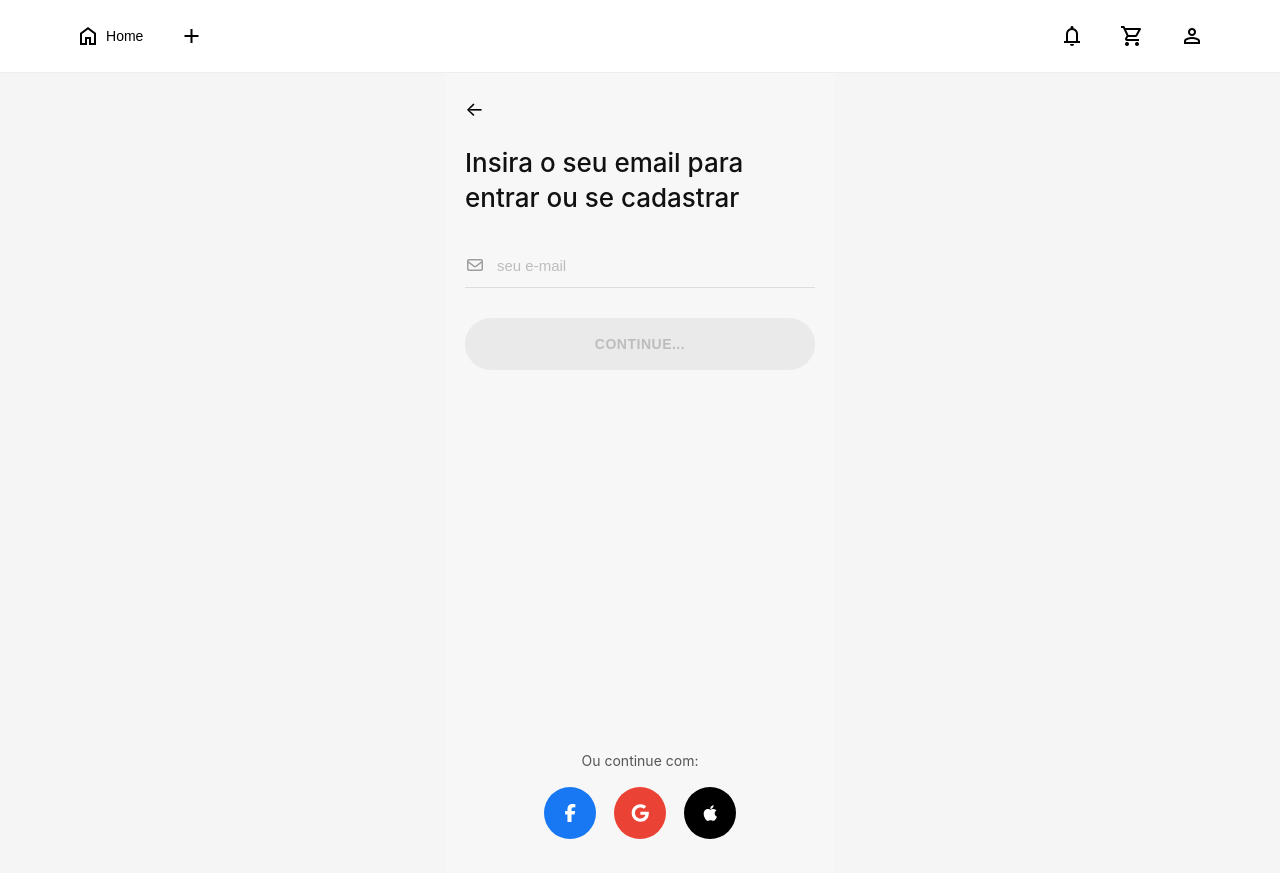
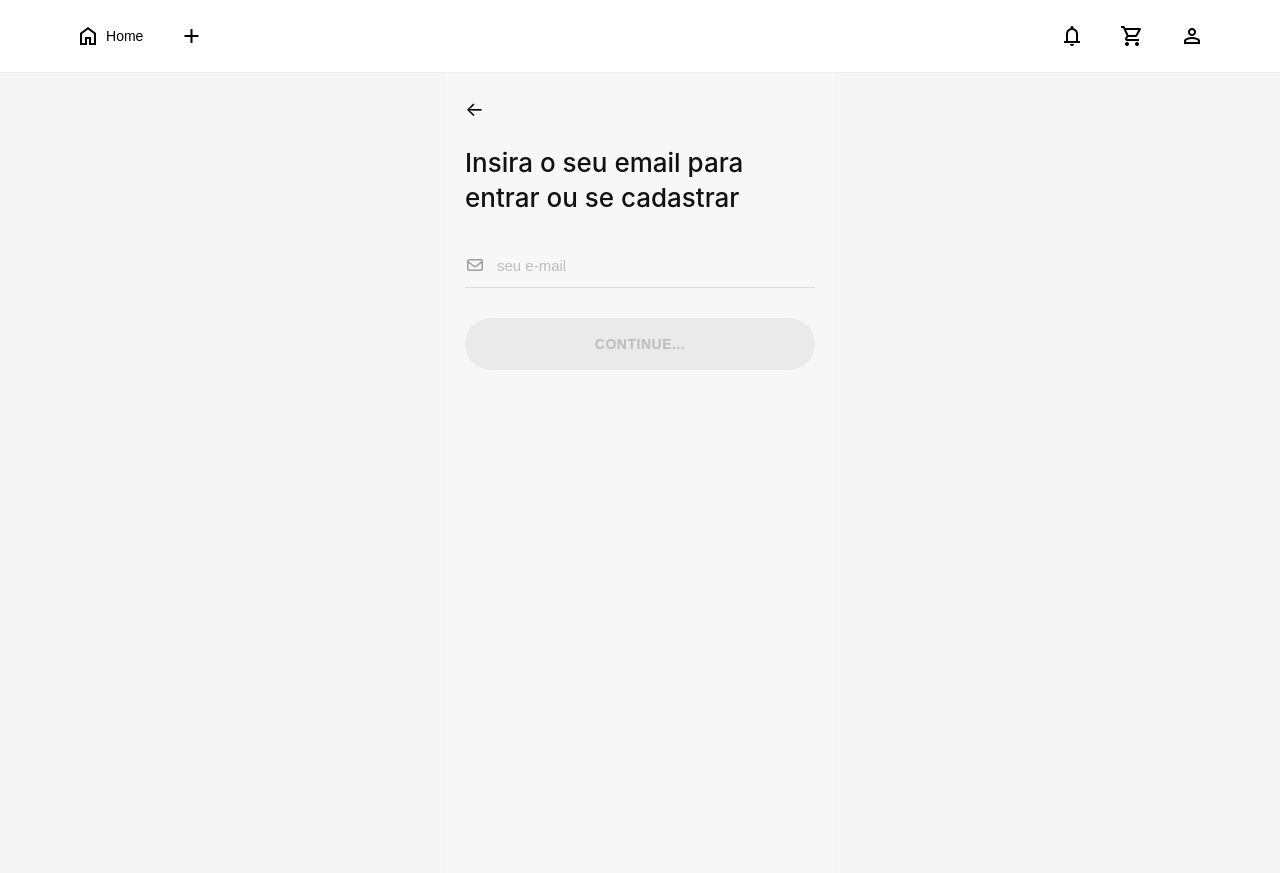
Before and after one commit to amandastss/Reveste-Frontend, a Vue app: page /auth/email in a window 1280 px wide. Built offline with nearby package versions, Linux system fonts and the light colour scheme; a web font is replaced by a local one.

Commit message:
FEAT: Implementação do sistema de login #20

```diff
--- a/src/components/MenuComponent.vue
+++ b/src/components/MenuComponent.vue
@@ -1,11 +1,13 @@
 <script setup lang="ts">
 import { ref, watch } from 'vue'
+import { useRouter } from 'vue-router'
 
 const props = defineProps<{
   isOpen: boolean
 }>()
 
 const emit = defineEmits(['close-menu'])
+const router = useRouter()
 
 const openSections = ref<string[]>([])
 
@@ -21,6 +23,11 @@ function toggleSection(section: string) {
   } else {
     openSections.value.push(section)
   }
+}
+
+function goToLogin() {
+  closeMenu()
+  router.push('/auth/email')
 }
 
 watch(
@@ -56,7 +63,7 @@ watch(
           <p class="menu-title">menu</p>
 
           <div class="menu-content">
-            <p class="login">Entrar</p>
+            <p class="login" @click="goToLogin">Entrar/Cadastrar</p>
 
             <!-- masculino -->
             <div
--- a/src/views/auth/EmailView.vue
+++ b/src/views/auth/EmailView.vue
@@ -5,12 +5,15 @@ import { useRouter } from 'vue-router'
 import authApi from '../../api/authApi'
 
 import { faEnvelope } from '@fortawesome/free-regular-svg-icons'
-import { faFacebookF, faGoogle, faApple } from '@fortawesome/free-brands-svg-icons'
 
 const email = ref('')
 const router = useRouter()
 
 const isValid = computed(() => /^[^\s@]+@[^\s@]+\.[^\s@]+$/.test(email.value))
+
+function goHome() {
+  router.push('/')
+}
 
 async function next() {
   if (!isValid.value) return
@@ -35,7 +38,7 @@ async function next() {
 <template>
   <div class="screen">
     <div>
-      <div class="back">←</div>
+      <div class="back" @click="goHome">←</div>
 
       <h1 class="title">
         Insira o seu email para<br />
@@ -53,24 +56,6 @@ async function next() {
       <button class="button" :class="{ active: isValid }" :disabled="!isValid" @click="next">
         CONTINUE...
       </button>
-    </div>
-
-    <div class="social">
-      <p>Ou continue com:</p>
-
-      <div class="social-icons">
-        <div class="circle fb">
-          <font-awesome-icon :icon="faFacebookF" />
-        </div>
-
-        <div class="circle google">
-          <font-awesome-icon :icon="faGoogle" />
-        </div>
-
-        <div class="circle apple">
-          <font-awesome-icon :icon="faApple" />
-        </div>
-      </div>
     </div>
   </div>
 </template>
```
